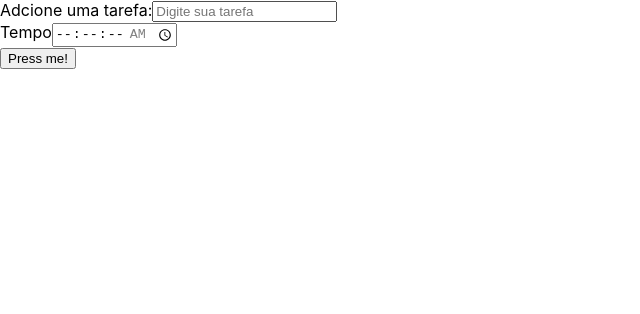
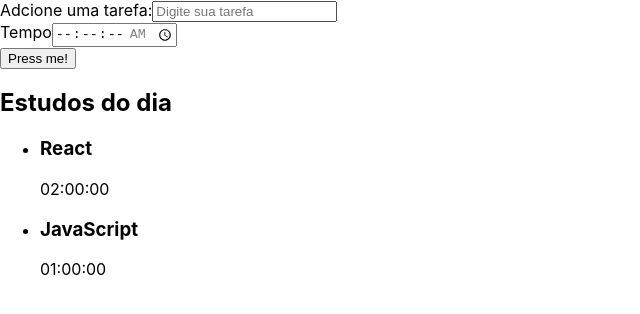
Before and after one commit to euclidespaim/react, a React (Create React App) app: page / in a window 1280 px wide. Shown: the top 314 px of the page, without its empty margins (0-640 px from the left). Built offline with nearby package versions, Linux system fonts and the light colour scheme.

Commit message:
Function components

```diff
--- a/src/App.tsx
+++ b/src/App.tsx
@@ -1,10 +1,12 @@
 import React from 'react';
 import Formulario from './components/Formulario';
+import Lista from './components/Lista';
 
 function App() {
   return (
     <div className="App">
       <Formulario />
+      <Lista />
     </div>
   );
 }
--- a/src/components/Lista/index.tsx
+++ b/src/components/Lista/index.tsx
@@ -1,11 +1,32 @@
 import React from "react";
 
 function Lista() {
-    return(
-        <aside>
+  const tarefas = [
+    {
+      tarefa: "React",
+      tempo: "02:00:00",
+    },
+    {
+      tarefa: "JavaScript",
+      tempo: "01:00:00",
+    },
+  ];
+  return (
+    <aside>
+      <h2>Estudos do dia</h2>
+      <ul>
 
-        </aside>
-    )
+        <li>
+          <h3>React</h3>
+          <span>02:00:00</span>
+        </li>
+        <li>
+          <h3>JavaScript</h3>
+          <span>01:00:00</span>
+        </li>
+      </ul>
+    </aside>
+  );
 }
 
-export default Lista
+export default Lista;
```
Also changed, not shown: 1 other file (tests, documents, lock files or other folders).
